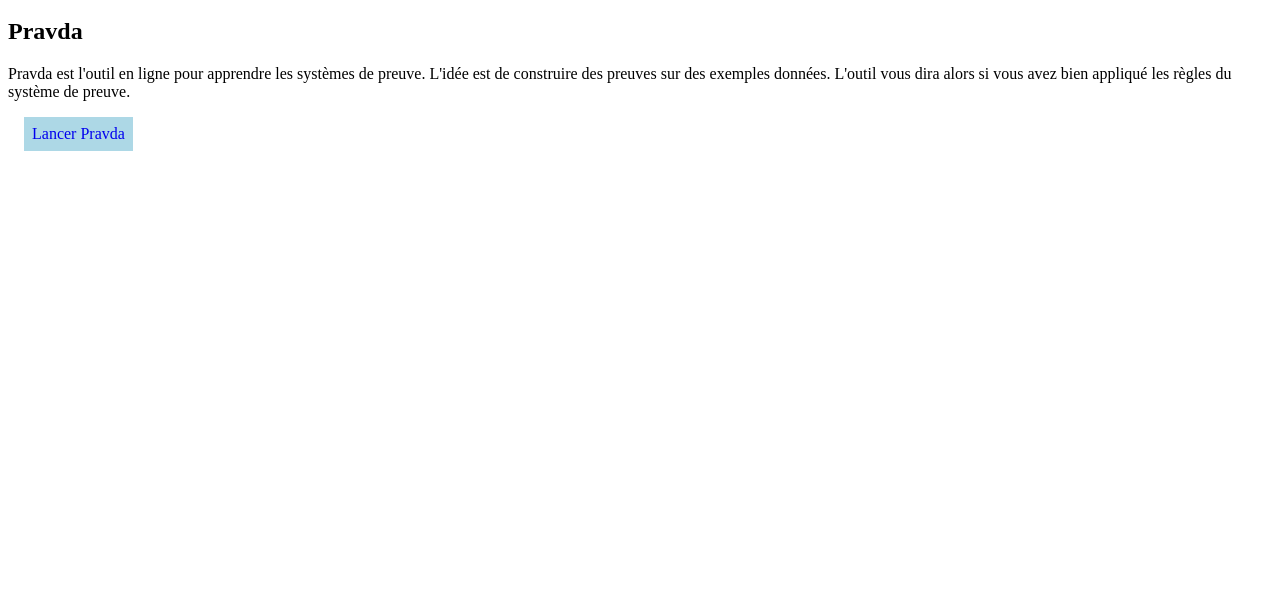
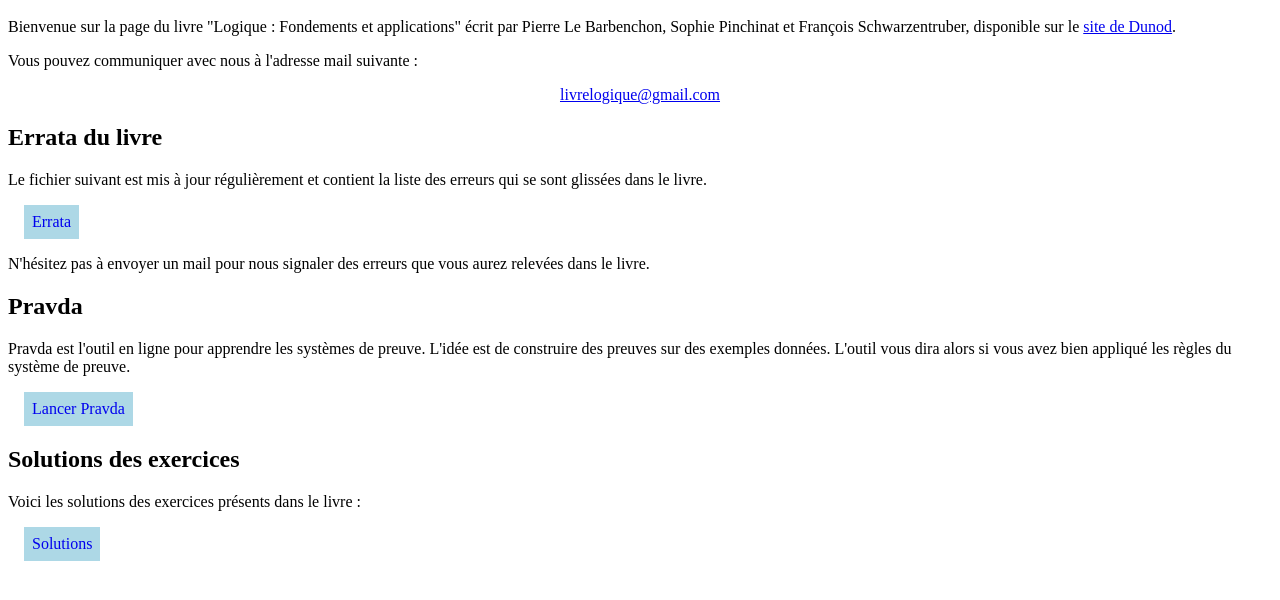
Before and after one commit to livrelogique/livrelogique.github.io, a plain HTML site: page index.html in a window 1280 px wide. Shown: the part 48-648 px from the top of the page. Drawn offline with Linux system fonts and the light colour scheme.

Commit message:
ajout errata et solutions

```diff
--- a/index.html
+++ b/index.html
@@ -8,12 +8,28 @@
 <body>
     <h1>Livre de logique</h1>
 
+    Bienvenue sur la page du livre "Logique : Fondements et applications" écrit par Pierre Le Barbenchon, Sophie Pinchinat et François Schwarzentruber, disponible sur le <a href = "https://www.dunod.com/sciences-techniques/logique-fondements-et-applications-cours-et-exercices-corriges">site de Dunod</a>.
+
+    <p>Vous pouvez communiquer avec nous à l'adresse mail suivante :
+      <center><a href="mailto:livrelogique@gmail.com" title="pour m'envoyer un mail">livrelogique@gmail.com</a></center>
+    </p>
+
+    <h2>Errata du livre</h2>
+    Le fichier suivant est mis à jour régulièrement et contient la liste des erreurs qui se sont glissées dans le livre.
+    <a href="ERRATA.pdf" class = "bouton">Errata</a>
+    N'hésitez pas à envoyer un mail pour nous signaler des erreurs que vous aurez relevées dans le livre.
+
     <h2>Pravda</h2>
 
     Pravda est l'outil en ligne pour apprendre les systèmes de preuve. L'idée est de construire des preuves sur des exemples données. L'outil vous dira alors si vous avez bien appliqué les règles du système de preuve.
 
 <br/>
-    <a href="http://pravda.irisa.fr">Lancer Pravda</a>
+    <a href="http://pravda.irisa.fr" class = "bouton">Lancer Pravda</a>
+
+
+    <h2>Solutions des exercices </h2>
+    Voici les solutions des exercices présents dans le livre :
+    <a href="SOLUTIONS.pdf" class = "bouton">Solutions</a>
 
 
 </body>
--- a/style.css
+++ b/style.css
@@ -1,4 +1,4 @@
-a {
+a.bouton {
 	text-decoration: none;
 	background-color: lightblue;
 	padding: 8px;
```
Also changed, not shown: 1 other file.
